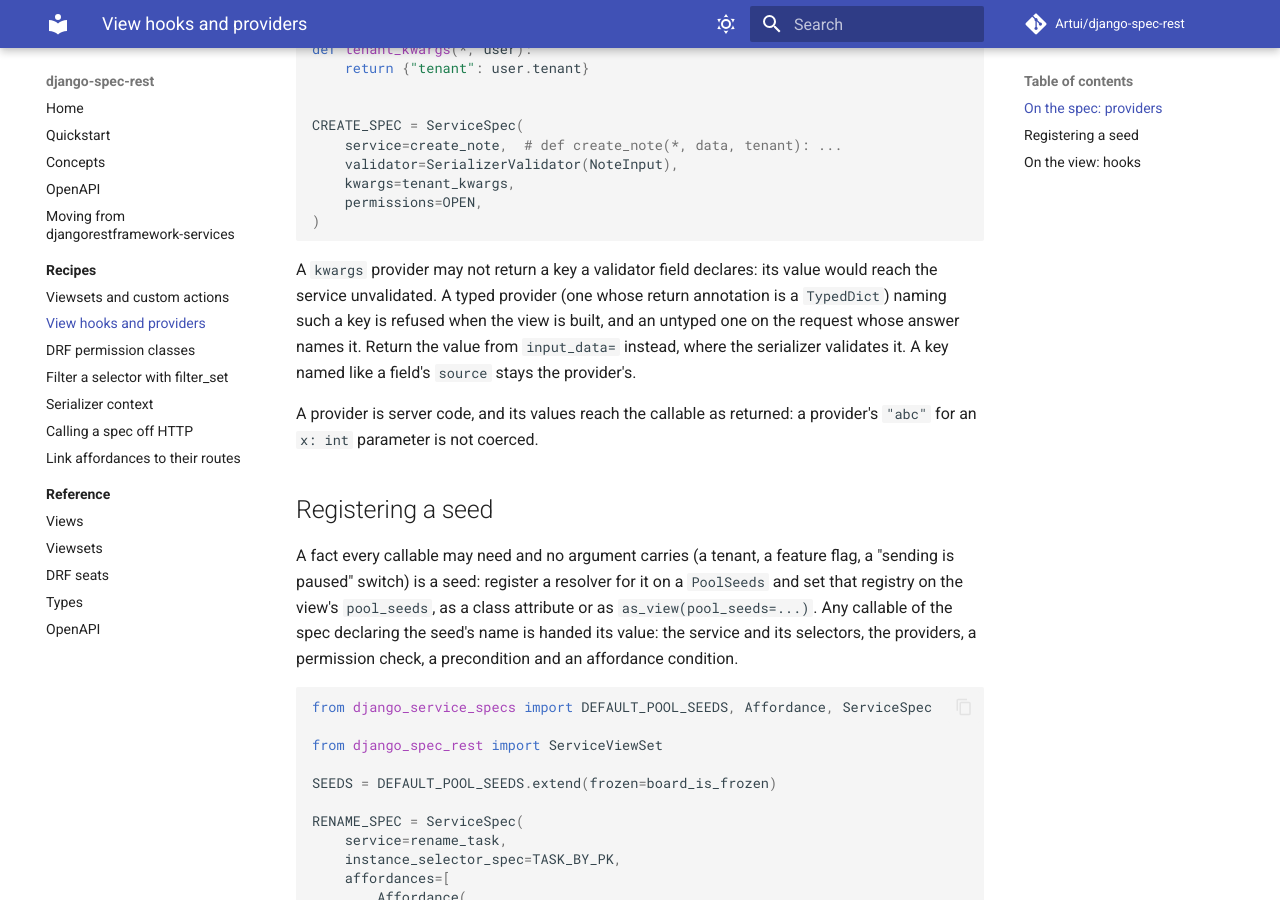
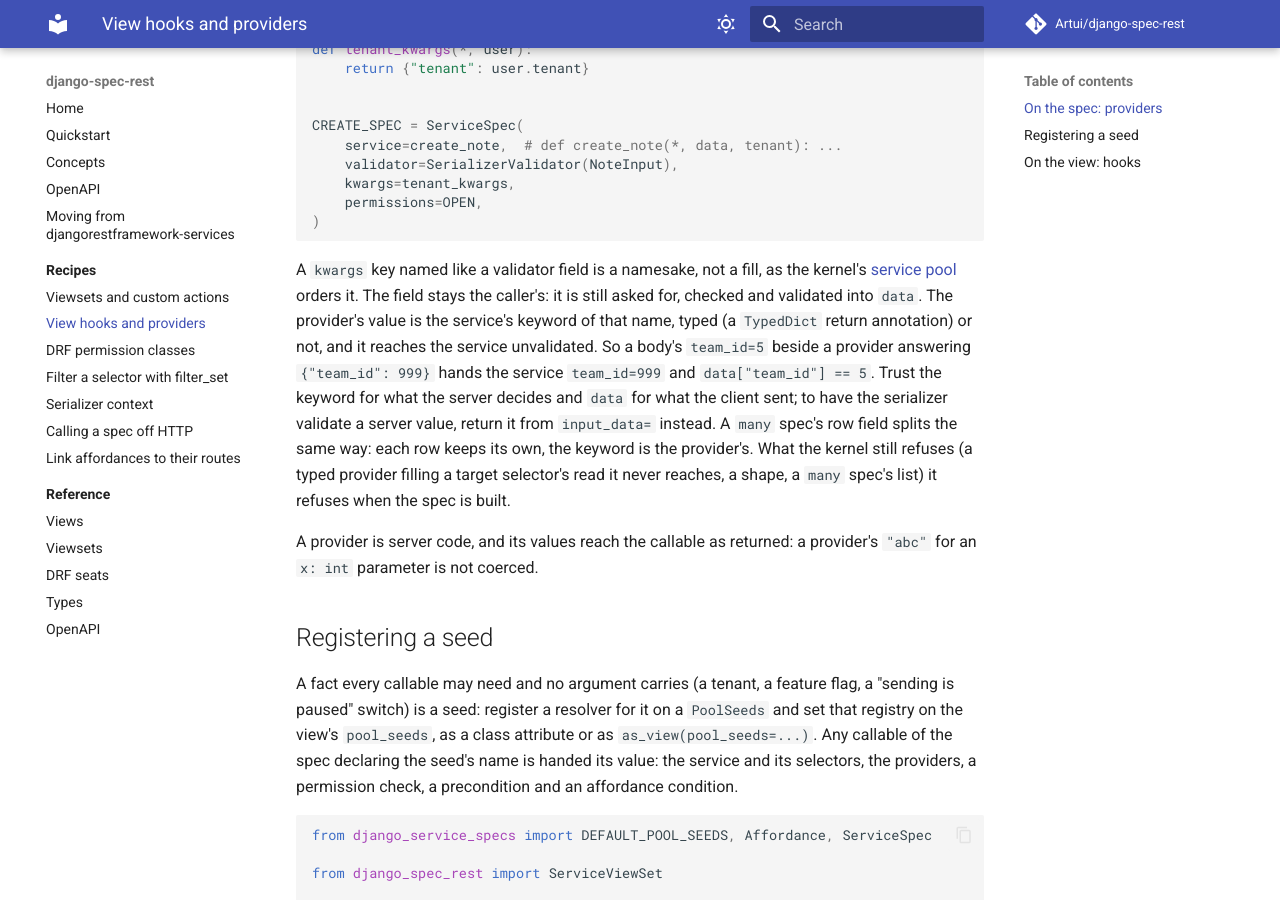
Before and after one commit to Artui/django-spec-rest, an MkDocs documentation site: the page built from docs/recipes/extra-kwargs.md, in a window 1280 px wide and 900 px high, scrolled down 493 px. Built offline with MkDocs 1.6.1 and Material for MkDocs 9.7.7, drawn with Linux system fonts in a browser that asks for light colours; comment, search, counter and statistics services are not loaded.

Commit message:
Serve a kwargs key named like a validator field as the kernel's namesake
A spec over a SerializerValidator whose kwargs provider answered a key
named like a field was refused at request time by the edge, so every HTTP
call to it was a 500, though kernel 0.35.0 serves it: the field stays the
caller's and the provider's value is the service keyword. Drop the edge's
refusal, floor the kernel at 0.35.0, and rewrite the tests that pinned
either refusal to the namesake split.

Co-Authored-By: Claude Opus 5.5 <noreply@anthropic.com>

````diff
--- a/docs/recipes/extra-kwargs.md
+++ b/docs/recipes/extra-kwargs.md
@@ -28,12 +28,19 @@ CREATE_SPEC = ServiceSpec(
 )
 ```
 
-A `kwargs` provider may not return a key a validator field declares: its
-value would reach the service unvalidated. A typed provider (one whose return
-annotation is a `TypedDict`) naming such a key is refused when the view is
-built, and an untyped one on the request whose answer names it. Return the
-value from `input_data=` instead, where the serializer validates it. A key
-named like a field's `source` stays the provider's.
+A `kwargs` key named like a validator field is a namesake, not a fill, as
+the kernel's [service pool](https://artui.github.io/django-service-specs/dispatching/#the-services-pool) orders it. The
+field stays the caller's: it is still asked for, checked and validated into
+`data`. The provider's value is the service's keyword of that name, typed
+(a `TypedDict` return annotation) or not, and it reaches the service
+unvalidated. So a body's `team_id=5` beside a provider answering
+`{"team_id": 999}` hands the service `team_id=999` and `data["team_id"] == 5`.
+Trust the keyword for what the server decides and `data` for what the client
+sent; to have the serializer validate a server value, return it from
+`input_data=` instead. A `many` spec's row field splits the same way: each row
+keeps its own, the keyword is the provider's. What the kernel still refuses (a
+typed provider filling a target selector's read it never reaches, a shape, a
+`many` spec's list) it refuses when the spec is built.
 
 A provider is server code, and its values reach the callable as returned: a
 provider's `"abc"` for an `x: int` parameter is not coerced.
--- a/pyproject.toml
+++ b/pyproject.toml
@@ -87,8 +87,9 @@ dependencies = [
     # reads, and a ``Presenter.output()`` that may answer ``None``.
     # 0.34.0 adds ``row_links``, ``link_bindings`` and ``SpecRegistry.name_of``,
     # which an affordance entry's ``href`` and ``method`` under ``link_routes`` read;
-    # 0.34.1 adds each link's ``required`` reads, the href's only kwargs.
-    "django-service-specs>=0.34.1",
+    # 0.34.1 adds each link's ``required`` reads, the href's only kwargs;
+    # 0.35.0 makes a kwargs key named like a Validator field a namesake, not a fill.
+    "django-service-specs>=0.35.0",
 ]
 
 [project.optional-dependencies]
````
Also changed, not shown: CHANGELOG.md (+16 -0 lines), CLAUDE.md (+1 -1 lines), docs/concepts.md (+4 -2 lines), docs/moving-from-drfs.md (+7 -5 lines), 9 other files.
